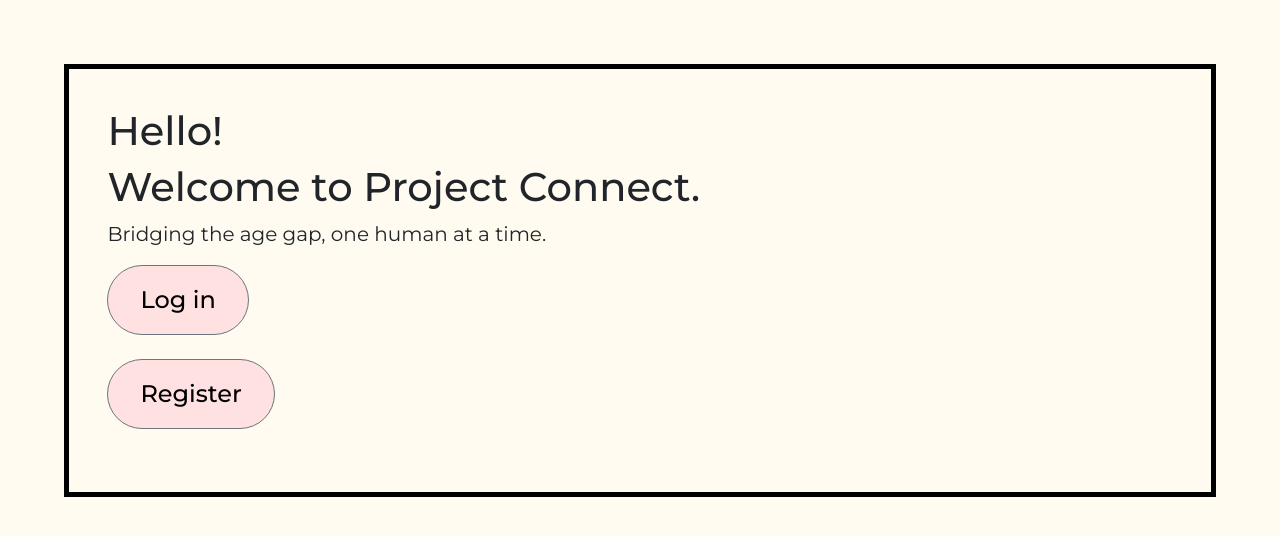
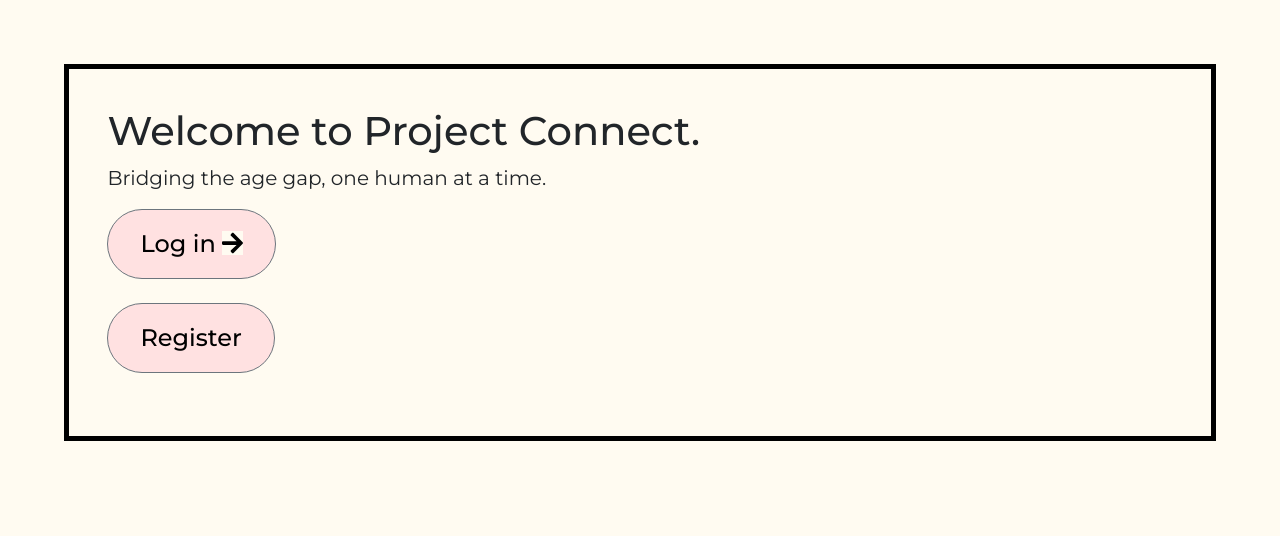
Before and after one commit to carinabii/react-project-connect, a React (Create React App) app: page / in a window 1280 px wide. Shown: the top 536 px of the page. Built offline with nearby package versions, Linux system fonts and the light colour scheme.

Commit message:
removing button

```diff
--- a/package.json
+++ b/package.json
@@ -3,6 +3,8 @@
   "version": "0.1.0",
   "private": true,
   "dependencies": {
+    "@fortawesome/fontawesome-svg-core": "^1.2.34",
+    "@fortawesome/free-solid-svg-icons": "^5.15.2",
     "@testing-library/jest-dom": "^5.11.9",
     "@testing-library/react": "^11.2.5",
     "@testing-library/user-event": "^12.8.1",
--- a/src/App.js
+++ b/src/App.js
@@ -13,6 +13,8 @@ import PeopleCard from './components/people.js';
 import elderlywoman from './images/elderwoman.jpg';
 import elderlywoman2 from './images/eldw2.jpg';
 import elderlyman from './images/eldma.jpg';
+import { FontAwesomeIcon } from '@fortawesome/react-fontawesome';
+import { faArrowRight } from '@fortawesome/free-solid-svg-icons';
 // eslint-disable-next-line no-lone-blocks
 {/*import React, {useState} from 'react';
 import React, {useState} from 'react';
@@ -191,7 +193,7 @@ function App() {
   return (
     <div className='Container' id='Container'>
       <Header />
-      <Button onClick={login} variant="secondary" type="submit">Log in</Button>
+      <Button onClick={login} variant="secondary" type="submit">Log in <FontAwesomeIcon icon={faArrowRight} /></Button>
       <br/>
       <br/>
       <Button onClick={register} variant="secondary" type="submit">Register</Button>
--- a/src/components/Header.js
+++ b/src/components/Header.js
@@ -4,7 +4,6 @@ import React from 'react'
 const Header = () => {
     return (
         <div>
-            <h1>Hello! </h1>
             <h1>Welcome to Project Connect.</h1>
             <p>Bridging the age gap, one human at a time.</p>
 
--- a/src/components/people.js
+++ b/src/components/people.js
@@ -1,7 +1,5 @@
 import React from "react";
 import { Card, Col } from "react-bootstrap";
-
-import Button from 'react-bootstrap/Button';
 
 // Define the resource card object
 const  PeopleCard = ({ name, image, imageALT, text }) => (
@@ -18,7 +16,6 @@ const  PeopleCard = ({ name, image, imageALT, text }) => (
           className="people__rounded-card"
         />
         <label className="resources__card-label"> {name} </label>
-        <Button variant="primary">Schedule a meeting</Button>
       </Card>
 
   </Col>
```
Also changed, not shown: 1 other file (tests, documents, lock files or other folders).
